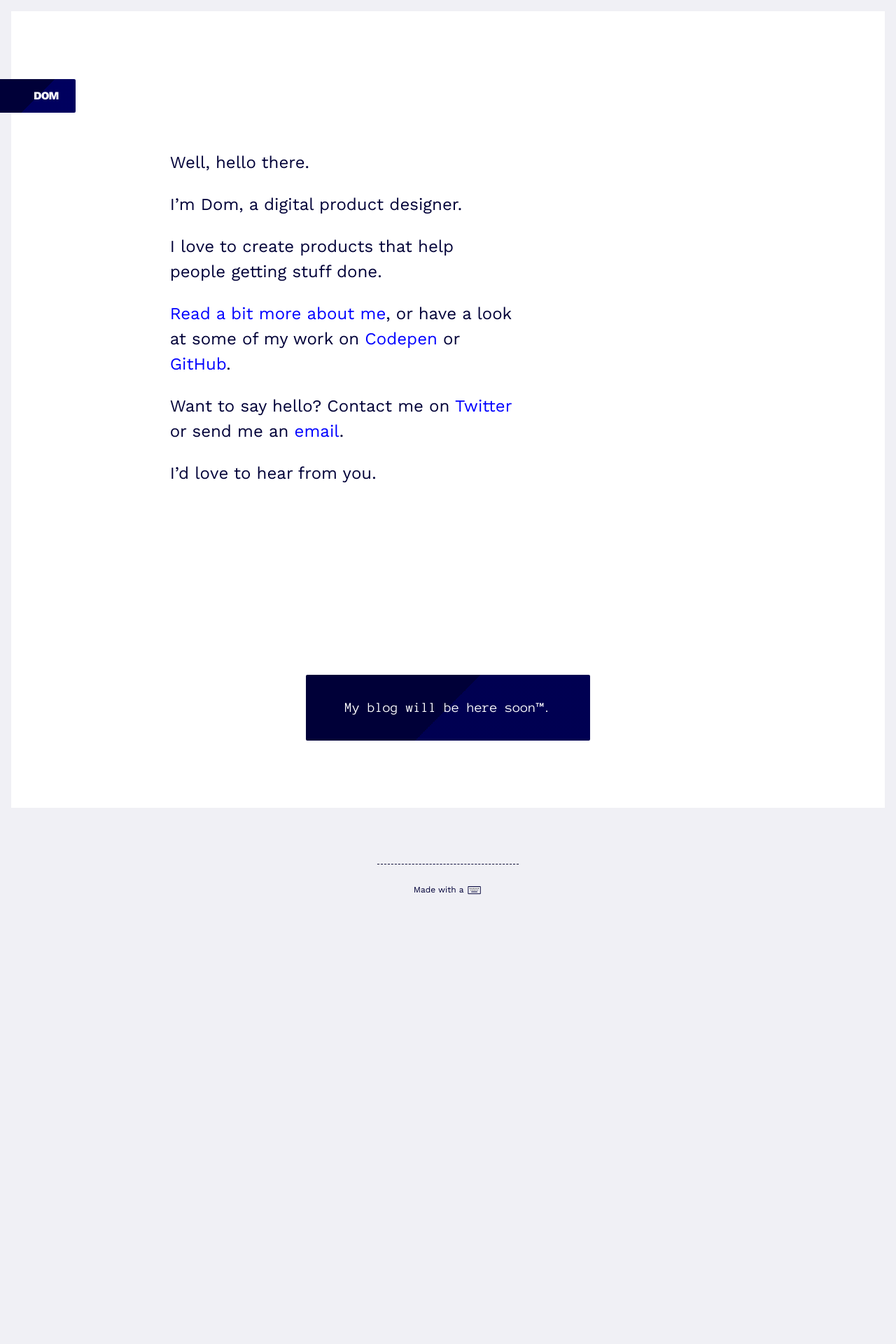
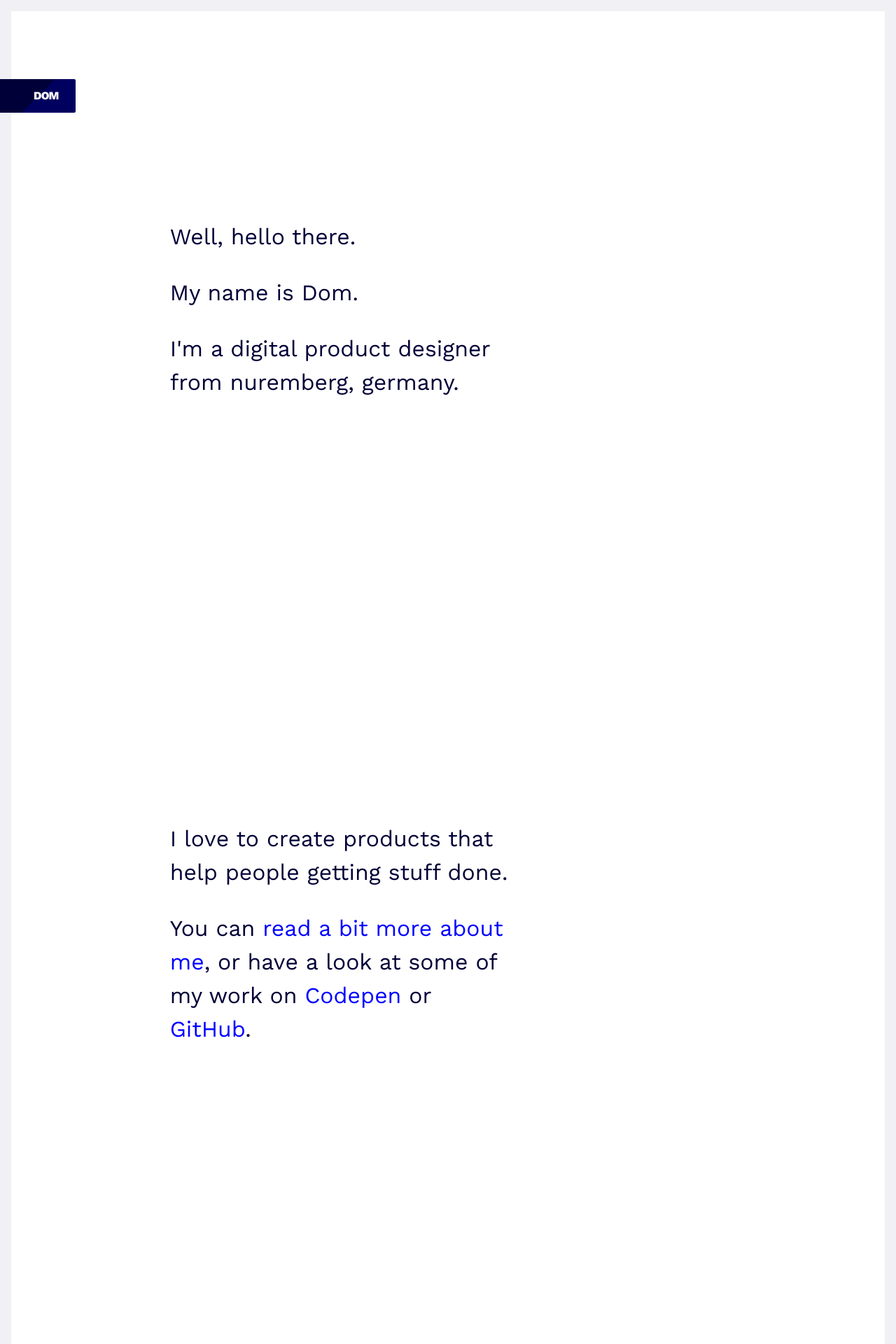
Before and after one commit to DomSt/profileSite, a Jekyll site: the page built from index.html, in a window 1280 px wide. Shown: the top 1920 px of the page at 70% size. Built offline with Jekyll 4.4.1, drawn with Linux system fonts in a browser that asks for light colours; before the commit the page ends 1355 px from its top, so only the background shows below that.

Commit message:
New Intro Layout
Split Intro in three single fullscreen sections.

```diff
--- a/_includes/blogTeaser.html
+++ b/_includes/blogTeaser.html
@@ -2,7 +2,7 @@
 
 <aside class="group group--center">
 	<article class="teaser
-								  cell-8
+								  cell-10
 									cell-md-6
 									cell-xl-4">
 		<h1 class="teaser__title">
--- a/_includes/intro.html
+++ b/_includes/intro.html
@@ -1,34 +1,52 @@
 
 
-<div class="intro group group--middle">
-  <div class="intro__welcome
+<section class="intro group group--middle">
+  <div class="intro__part
     cell-9 cell--offset-2
-    cell-sm-8
-    cell-md-7
-    cell-lg-6
-    cell-xl-5">
+    cell-sm-7
+    cell-md-6
+    cell-lg-5">
   	<p>
   	  Well, hello there.
   	</p>
+    <p>
+	     My name is Dom.
+    </p>
+    <p>
+      I'm a digital product designer from nuremberg, germany.
+    </p>
+  </div>
+</section>
 
+<section class="intro group group--middle">
+  <div class="intro__part
+    cell-9 cell--offset-2
+    cell-sm-7
+    cell-md-6
+    cell-lg-5">
     <p>
-	  I’m Dom, a digital product designer.
+	     I love to create products that help people getting stuff done.
     </p>
+    <p>
+	     You can <a href="/about/">read a bit more about me</a>,
+       or have a look at some of my work on <a href="http://codepen.io/DomST/">Codepen</a>
+       or <a href="https://github.com/DomSt">GitHub</a>.
+    </p>
+  </div>
+</section>
 
-    <p>
-	  I love to create products that help people getting stuff done.
+<section class="intro group group--middle">
+  <div class="intro__part
+    cell-9 cell--offset-2
+    cell-sm-7
+    cell-md-6
+    cell-lg-5">
+  	<p>
+      Want to say hello? Contact me on <a href="https://twitter.com/DStoecklein">
+        Twitter</a> or send me an <a href="mailto:dominik.stoecklein@gmail.com">email</a>.
     </p>
-
-    <p>
-	  <a href="/about/">Read a bit more about me</a>, or have a look at some of my work on <a href="http://codepen.io/DomST/">Codepen</a> or <a href="https://github.com/DomSt">GitHub</a>.
-    </p>
-
-  	<p>
-      Want to say hello? Contact me on <a href="https://twitter.com/DStoecklein">Twitter</a> or send me an <a href="mailto:dominik.stoecklein@gmail.com">email</a>.
-    </p>
-
     <p>
       I’d love to hear from you.
     </p>
   </div>
-</div>
+</section>
--- a/_sass/module/intro.scss
+++ b/_sass/module/intro.scss
@@ -1,10 +1,17 @@
 
 
 .intro {
-  min-height: 100vh;
-  padding-top: $basePadding * 2;
-  padding-bottom: $basePadding * 2;
+  min-height: calc(100vh - (2 * #{$baseMargin}));
   font-size: 1rem;
+
+  &:not(:last-child) {
+    margin-bottom: $baseMargin;
+  }
+
+  &__part {
+    padding-top: $basePadding * 2;
+    padding-bottom: $basePadding * 2;
+  }
 
   & p {
     margin-bottom: 1em;
@@ -14,21 +21,26 @@
 
 //------------------------------------------------------------------------------
 //MEDIA QUERIES
-
-@include respond-to(xmedium, tall) {
+@include respond-to(small) {
   .intro {
     font-size: 1.25rem;
   }
 }
 
+@include respond-to(medium, tall) {
+  .intro {
+    font-size: 1.5rem;
+  }
+}
+
 @include respond-to(large, medium) {
   .intro {
-    font-size: 1.25rem;
+    font-size: 1.75rem;
   }
 }
 
 @include respond-to(xlarge, xtall) {
   .intro {
-    font-size: 1.5rem;
+    font-size: 2rem;
   }
 }
```
